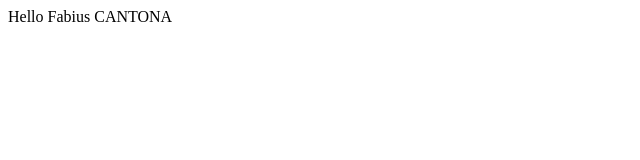
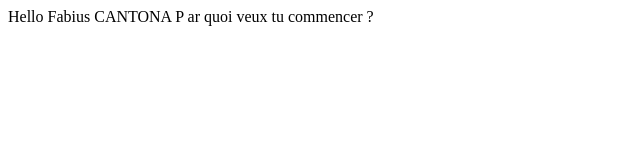
Before and after one commit to FABIUS-CANT/GITHUB-Test, a plain HTML site: page index.html in a window 1280 px wide. Shown: the whole page, without its empty margins (0-640 px from the left). Drawn offline with Linux system fonts and the light colour scheme.

Commit message:
Update index.html

```diff
--- a/index.html
+++ b/index.html
@@ -6,6 +6,6 @@
     <title>Document</title>
 </head>
 <body>
-    Hello Fabius CANTONA
+    Hello Fabius CANTONA P ar quoi veux tu commencer ?
 </body>
 </html>
```
